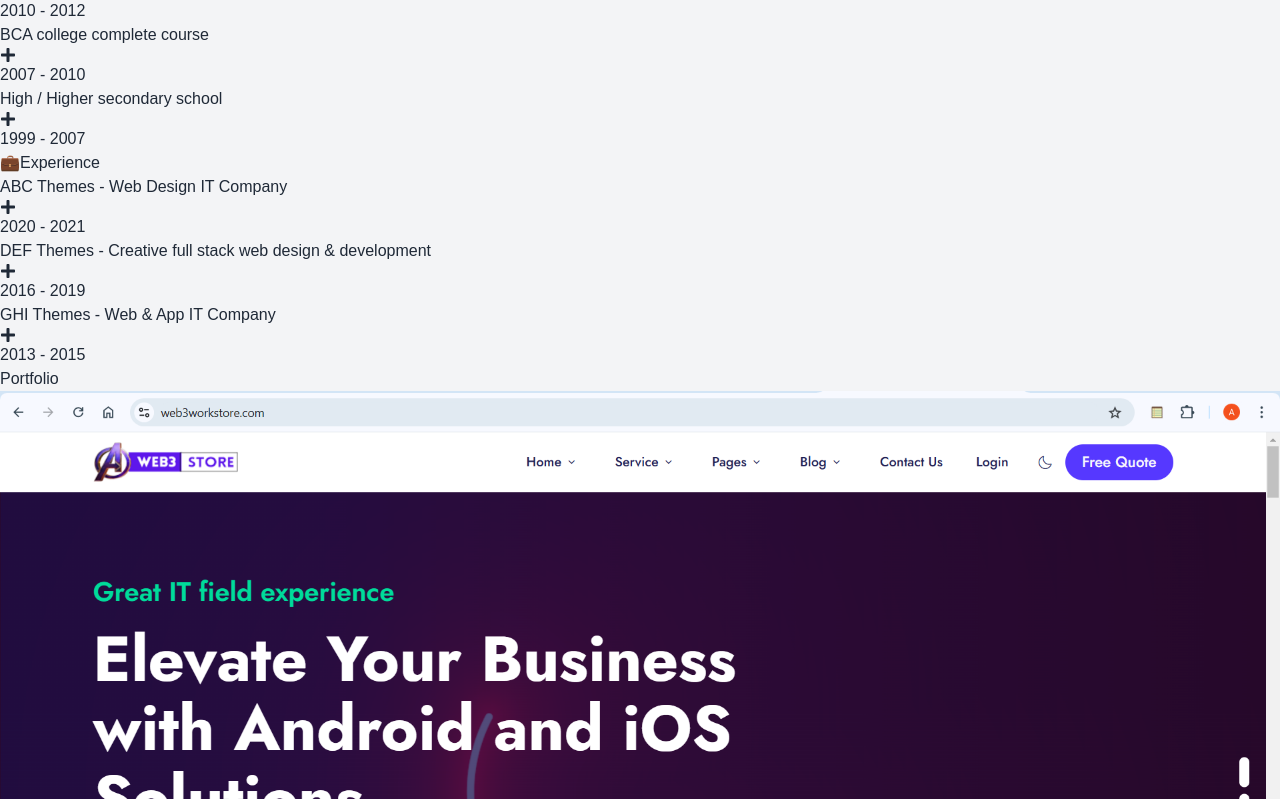
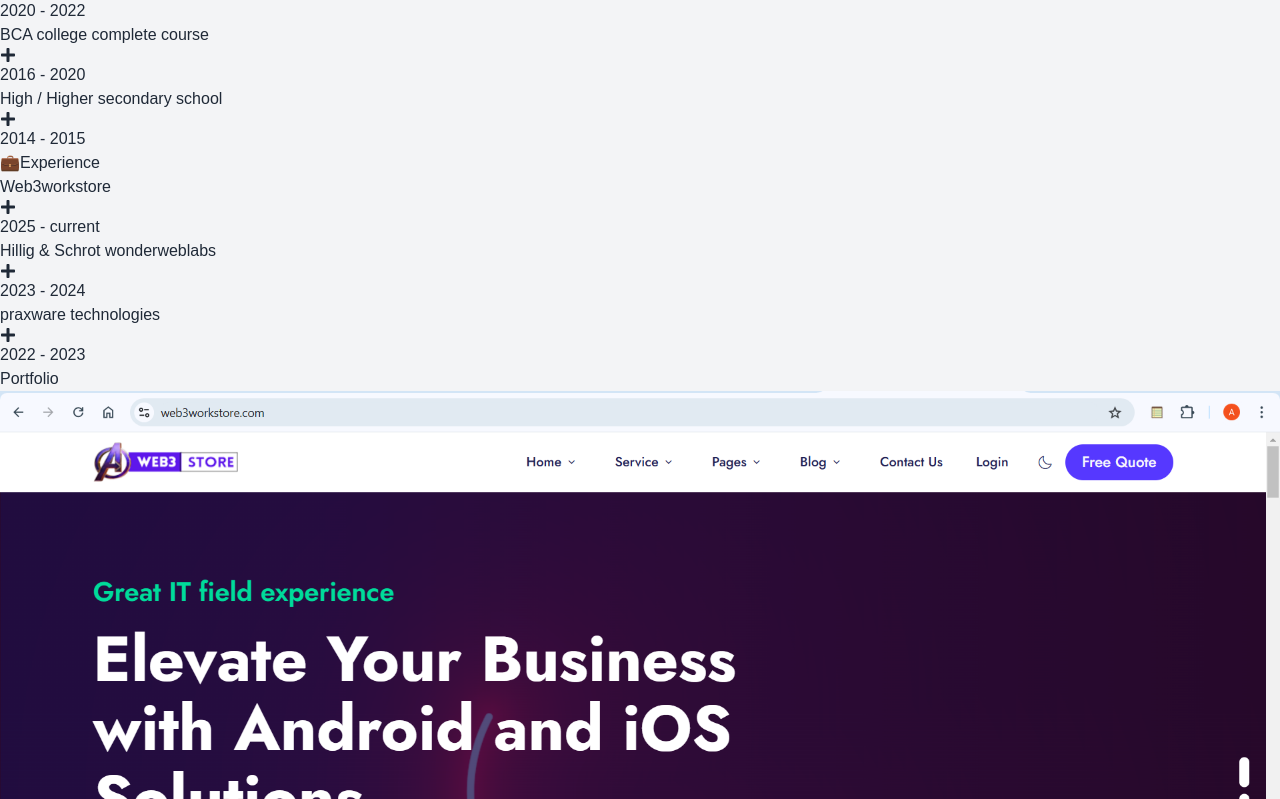
Before and after one commit to Alven5683/Personal-Portfolio, a Next.js app: page / in a window 1280 px wide. Shown: the part 2069-2868 px from the top of the page. Built offline with nearby package versions, Linux system fonts and the light colour scheme.

Commit message:
Update Experience.js

```diff
--- a/src/components/Experience.js
+++ b/src/components/Experience.js
@@ -9,22 +9,22 @@
     items: [
       {
         title: "MSc IT Master Degree",
-        institution: "Harvard University, Cambridge, MA, United States",
+        institution: "Gujarat University",
         description:
           "Harvard University is an educational institution that offers graduate, professional, and research programs in the fields of and public health.",
-        year: "2010 - 2012",
+        year: "2020 - 2022",
       },
       {
         title: "BCA college complete course",
-        institution: "XYZ University, India",
+        institution: "Shri K. K. Shastri Government Commerce College",
         description: "This course covered software development, database management, and computer networking fundamentals.",
-        year: "2007 - 2010",
+        year: "2016 - 2020",
       },
       {
         title: "High / Higher secondary school",
-        institution: "ABC High School, India",
+        institution: "Bhavanager University",
         description: "Completed higher secondary education with a focus on science and mathematics.",
-        year: "1999 - 2007",
+        year: "2014 - 2015",
       },
     ],
   },
@@ -33,19 +33,19 @@
     icon: "💼",
     items: [
       {
-        title: "ABC Themes - Web Design IT Company",
+        title: "Web3workstore",
         description: "Worked on creating responsive and interactive web designs for various clients.",
-        year: "2020 - 2021",
+        year: "2025 - current",
       },
       {
-        title: "DEF Themes - Creative full stack web design & development",
+        title: "Hillig & Schrot wonderweblabs",
         description: "Led a team to develop full-stack applications with modern frameworks and technologies.",
-        year: "2016 - 2019",
+        year: "2023 - 2024",
       },
       {
-        title: "GHI Themes - Web & App IT Company",
+        title: "praxware technologies",
         description: "Developed web and mobile applications, focusing on UI/UX and backend optimization.",
-        year: "2013 - 2015",
+        year: "2022 - 2023",
       },
     ],
   },
```
